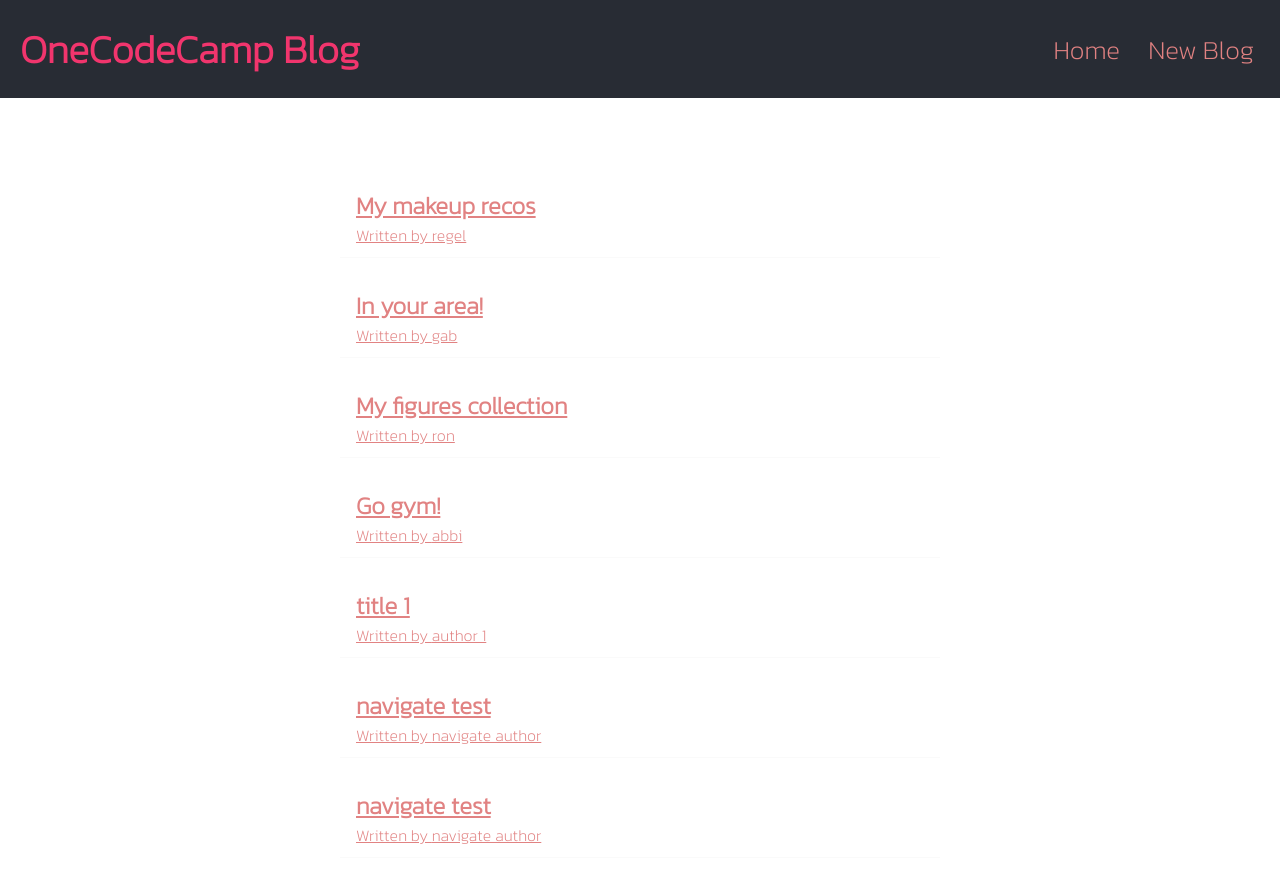
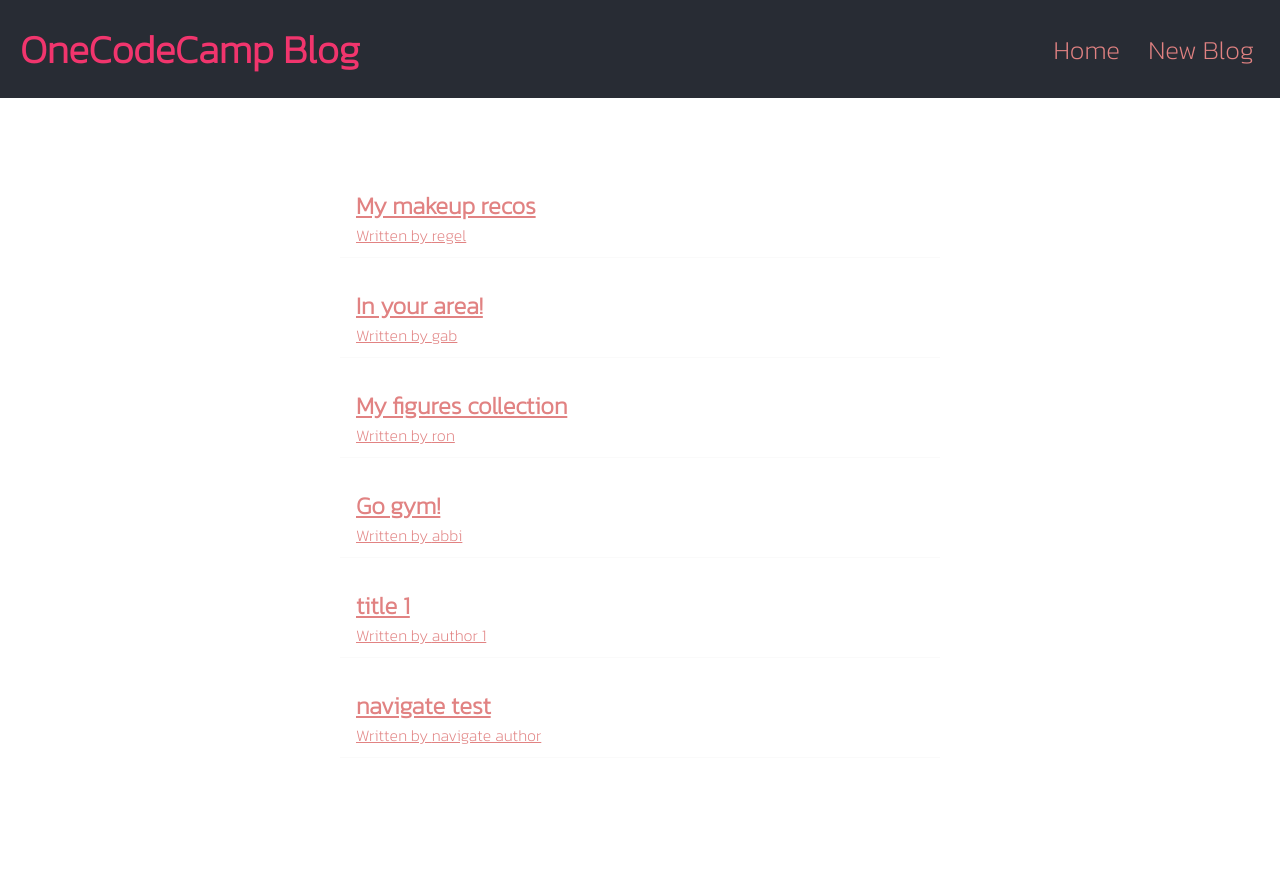
Before and after one commit to abbi-vicente/frontend-component-abbi, a React (Create React App) app: page / in a window 1280 px wide. Shown: the top 882 px of the page. After the commit the page ends 838 px from the top, so only its background shows below. Built offline with nearby package versions, Linux system fonts and the light colour scheme; data requests are answered from the project's data file.

Commit message:
modified db sample

```diff
--- a/data/db.json
+++ b/data/db.json
@@ -35,12 +35,6 @@
       "title": "navigate test",
       "body": "navigate body",
       "author": "navigate author"
-    },
-    {
-      "id": "462a",
-      "title": "navigate test",
-      "body": "navigate body",
-      "author": "navigate author"
     }
   ]
 }
--- a/src/useFetch.js
+++ b/src/useFetch.js
@@ -25,7 +25,7 @@ const useFetch = (url) => {
 					setIsPending(false);
 					setError(err.message);
 				});
-		}, 1000);
+		}, 30);
 	}, [url]);
 
 	return { data, isPending, error };
```
